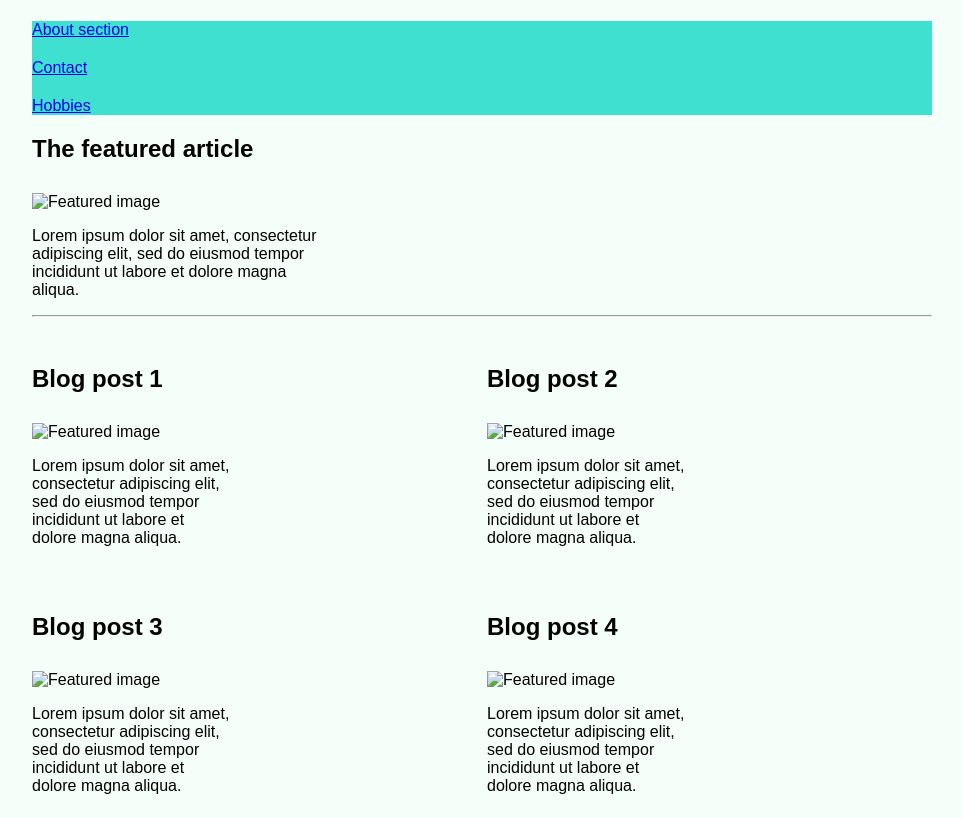
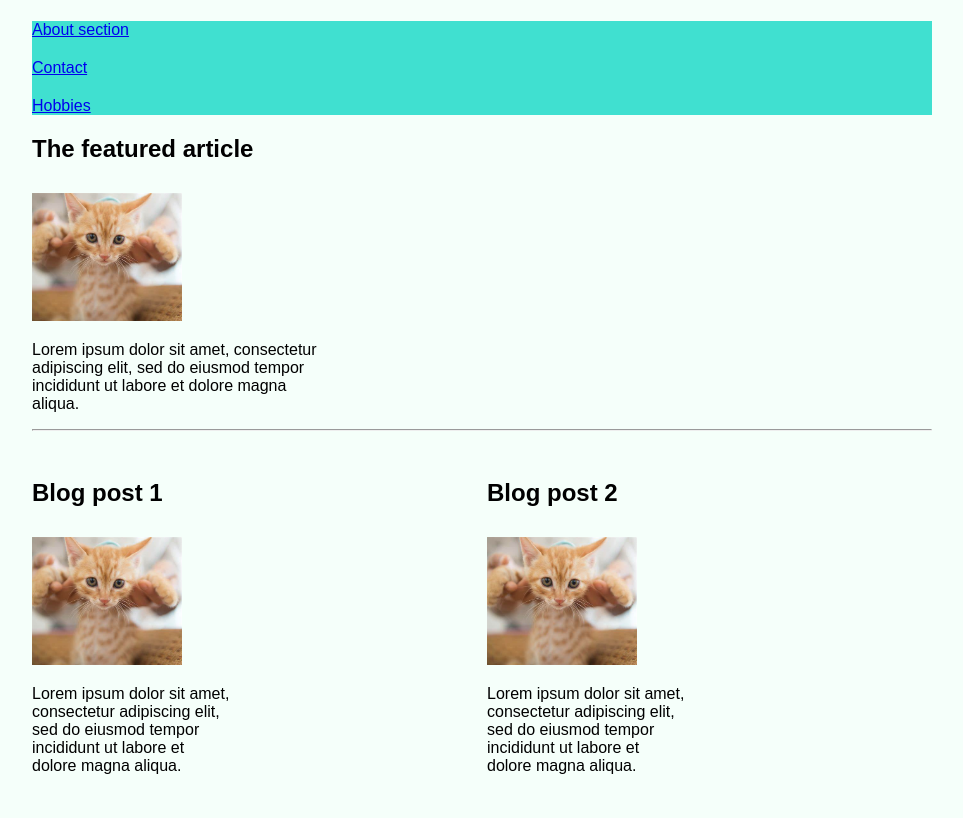
Before and after one commit to Pacewriter/Personal-blog-homepage, a plain HTML site: page index.html in a window 1280 px wide. Shown: the part 118-936 px from the top of the page, without its empty margins (158-1121 px from the left). Drawn offline with Linux system fonts and the light colour scheme.

Commit message:
Update index.html

```diff
--- a/index.html
+++ b/index.html
@@ -136,7 +136,7 @@
 
         <section class="featured-post">
             <h2>The featured article</h2>
-            <img src="../4.1 Webpages/assets/images/cat.png" alt="Featured image"/>
+            <img src="cat.png" alt="Featured image"/>
             <p>Lorem ipsum dolor sit amet, consectetur adipiscing elit, sed do eiusmod tempor incididunt ut labore et dolore magna
             aliqua.</p>
 
@@ -147,28 +147,28 @@
         <section class="posts">
             <div class=" blog post1">
                 <h2>Blog post 1</h2>
-                <img src="../4.1 Webpages/assets/images/cat.png" alt="Featured image"/>
+                <img src="cat.png" alt="Featured image"/>
                 <p>Lorem ipsum dolor sit amet, consectetur adipiscing elit, sed do eiusmod tempor incididunt ut labore et dolore magna
                 aliqua.</p>
             </div>
 
             <div class=" blog post2">
                 <h2>Blog post 2</h2>
-                <img src="../4.1 Webpages/assets/images/cat.png" alt="Featured image"/>
+                <img src="cat.png" alt="Featured image"/>
                 <p>Lorem ipsum dolor sit amet, consectetur adipiscing elit, sed do eiusmod tempor incididunt ut labore et dolore magna
                 aliqua.</p>
             </div>
 
             <div class=" blog post3">
                 <h2>Blog post 3</h2>
-                <img src="../4.1 Webpages/assets/images/cat.png" alt="Featured image"/>
+                <img src="cat.png" alt="Featured image"/>
                 <p>Lorem ipsum dolor sit amet, consectetur adipiscing elit, sed do eiusmod tempor incididunt ut labore et dolore magna
                 aliqua.</p>
             </div>
 
             <div class=" blog post4">
                 <h2>Blog post 4</h2>
-                <img src="../4.1 Webpages/assets/images/cat.png" alt="Featured image"/>
+                <img src="cat.png" alt="Featured image"/>
                 <p>Lorem ipsum dolor sit amet, consectetur adipiscing elit, sed do eiusmod tempor incididunt ut labore et dolore magna
                 aliqua.</p>
             </div>
@@ -180,6 +180,6 @@
             <p>&copy; 2025, my personal blog. All rights reserved. @Patrickegbuchua</p>
         </footer>
         <br />
-        <a href="../Assignment 8/index8.html"><button>Back to the top</button></a>
+        <a href="index.html"><button>Back to the top</button></a>
     </body>
 </html>
```
